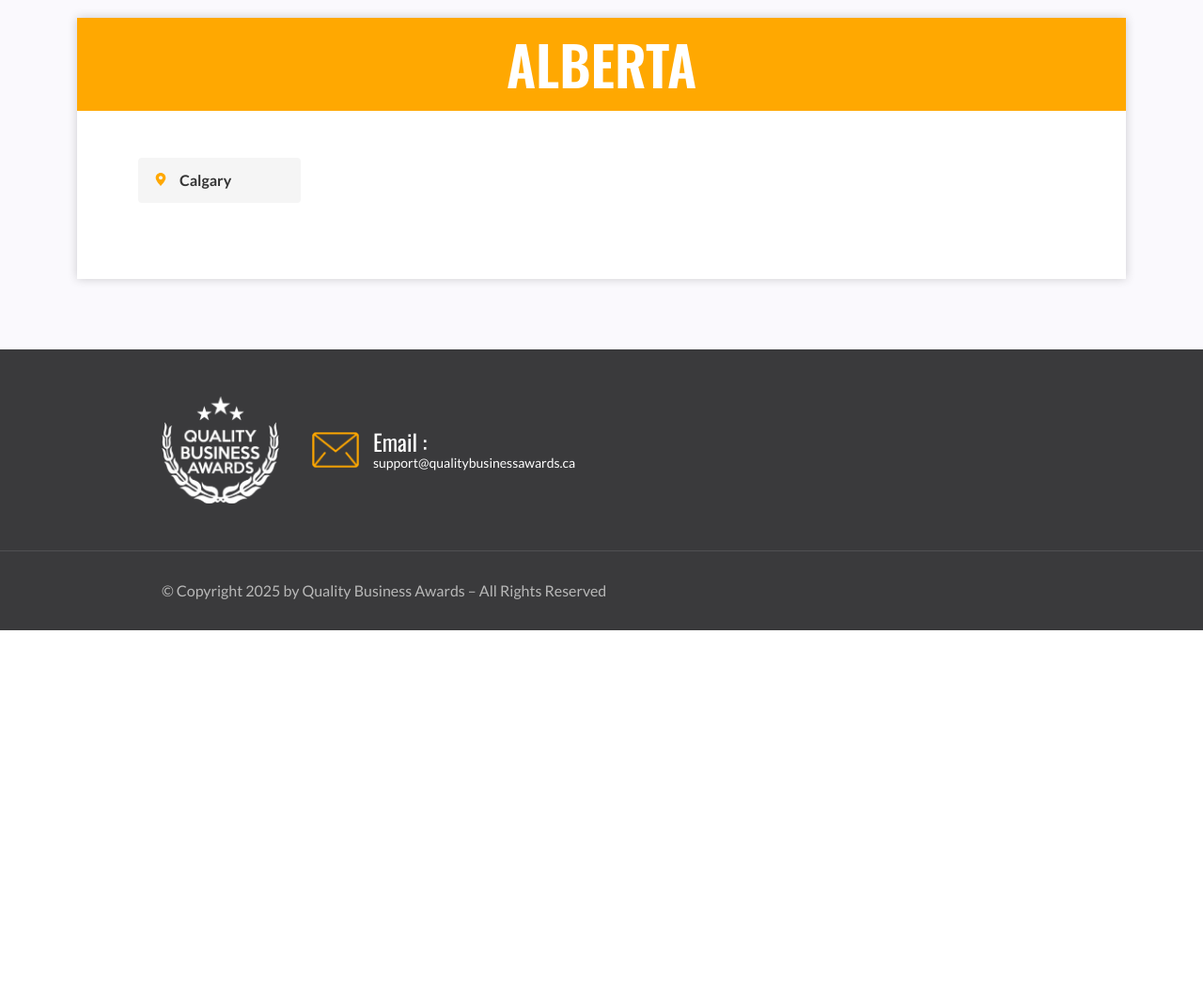
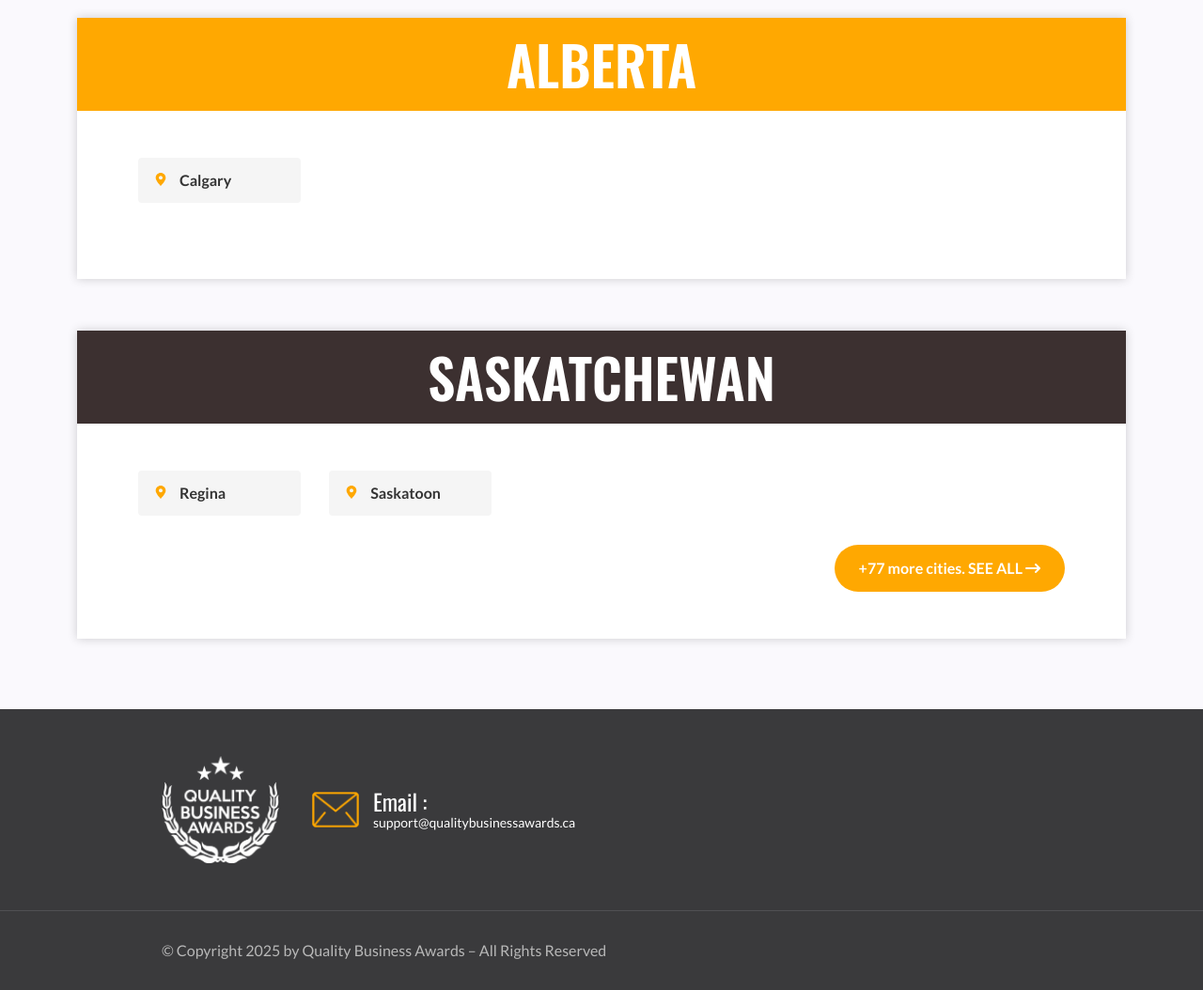
Before and after one commit to develoeprboy1990/QualityBusinessAwards-Custom, a PHP site: page / in a window 1280 px wide. Shown: the part 2754-3808 px from the top of the page at 94% size. Before the commit the page ends 3425 px from the top, so only its background shows below. Run offline with PHP 8.4, Linux system fonts and the light colour scheme; some libraries are stand-ins or nearby versions.

Commit message:
fixing some changes..

```diff
--- a/index.php
+++ b/index.php
@@ -209,8 +209,26 @@ if ($_SERVER['REQUEST_METHOD'] === 'GET' && isset($_GET['search'])) {
             </div>
           </div>
 
-          <!-- Repeat other location blocks as in your original file -->
+          <div class="location_block">
+            <div class="heading">
+              <h2>Saskatchewan</h2>
+            </div><!--end of heading-->
+            <div class="inner_cities_area">
+            <ul class="list-unstyled">
+              <li><a href="#"><svg viewBox="0 0 24 24" xmlns="http://www.w3.org/2000/svg">
+                <path d="M12 0C7.58 0 4 3.58 4 8c0 5.25 8 13 8 13s8-7.75 8-13c0-4.42-3.58-8-8-8zm0 11c-1.66 0-3-1.34-3-3s1.34-3 3-3 3 1.34 3 3-1.34 3-3 3z"></path>
+              </svg> Regina</a></li>
 
+              <li><a href="#"><svg viewBox="0 0 24 24" xmlns="http://www.w3.org/2000/svg">
+                <path d="M12 0C7.58 0 4 3.58 4 8c0 5.25 8 13 8 13s8-7.75 8-13c0-4.42-3.58-8-8-8zm0 11c-1.66 0-3-1.34-3-3s1.34-3 3-3 3 1.34 3 3-1.34 3-3 3z"></path>
+              </svg> Saskatoon</a></li>
+
+            </ul>
+            <div class="more_cities">
+              <a href="#" class="btn">+77 more cities. SEE ALL <i class="fa  fa-long-arrow-right"></i></a>
+            </div><!--end of more cities-->
+          </div><!--END OF INNER CITIES AREA-->
+          </div>
         </div>
     </div>
 
@@ -235,6 +253,9 @@ if ($_SERVER['REQUEST_METHOD'] === 'GET' && isset($_GET['search'])) {
         </div><!--end of copy right-->
       </div><!--END OF FOOTER-->
 
+    <script src="https://cdnjs.cloudflare.com/ajax/libs/jquery/2.1.3/jquery.min.js"></script>
+    <script src="https://cdn.jsdelivr.net/npm/@popperjs/core@2.11.6/dist/umd/popper.min.js" integrity="sha384-oBqDVmMz9ATKxIep9tiCxS/Z9fNfEXiDAYTujMAeBAsjFuCZSmKbSSUnQlmh/jp3" crossorigin="anonymous"></script>
+    <script src="https://cdn.jsdelivr.net/npm/bootstrap@5.3.0-alpha1/dist/js/bootstrap.min.js" integrity="sha384-mQ93GR66B00ZXjt0YO5KlohRA5SY2XofN4zfuZxLkoj1gXtW8ANNCe9d5Y3eG5eD" crossorigin="anonymous"></script>
     <script>
     $(document).ready(function() {
         $('#search_business').on('input', function() {
@@ -295,9 +316,5 @@ if ($_SERVER['REQUEST_METHOD'] === 'GET' && isset($_GET['search'])) {
         });
     });
 </script>
-
-    <script src="https://cdnjs.cloudflare.com/ajax/libs/jquery/2.1.3/jquery.min.js"></script>
-    <script src="https://cdn.jsdelivr.net/npm/@popperjs/core@2.11.6/dist/umd/popper.min.js" integrity="sha384-oBqDVmMz9ATKxIep9tiCxS/Z9fNfEXiDAYTujMAeBAsjFuCZSmKbSSUnQlmh/jp3" crossorigin="anonymous"></script>
-    <script src="https://cdn.jsdelivr.net/npm/bootstrap@5.3.0-alpha1/dist/js/bootstrap.min.js" integrity="sha384-mQ93GR66B00ZXjt0YO5KlohRA5SY2XofN4zfuZxLkoj1gXtW8ANNCe9d5Y3eG5eD" crossorigin="anonymous"></script>
 </body>
 </html>
```
Also changed, not shown: 1 other file. Lines whose indentation alone changed are shown as unchanged.
